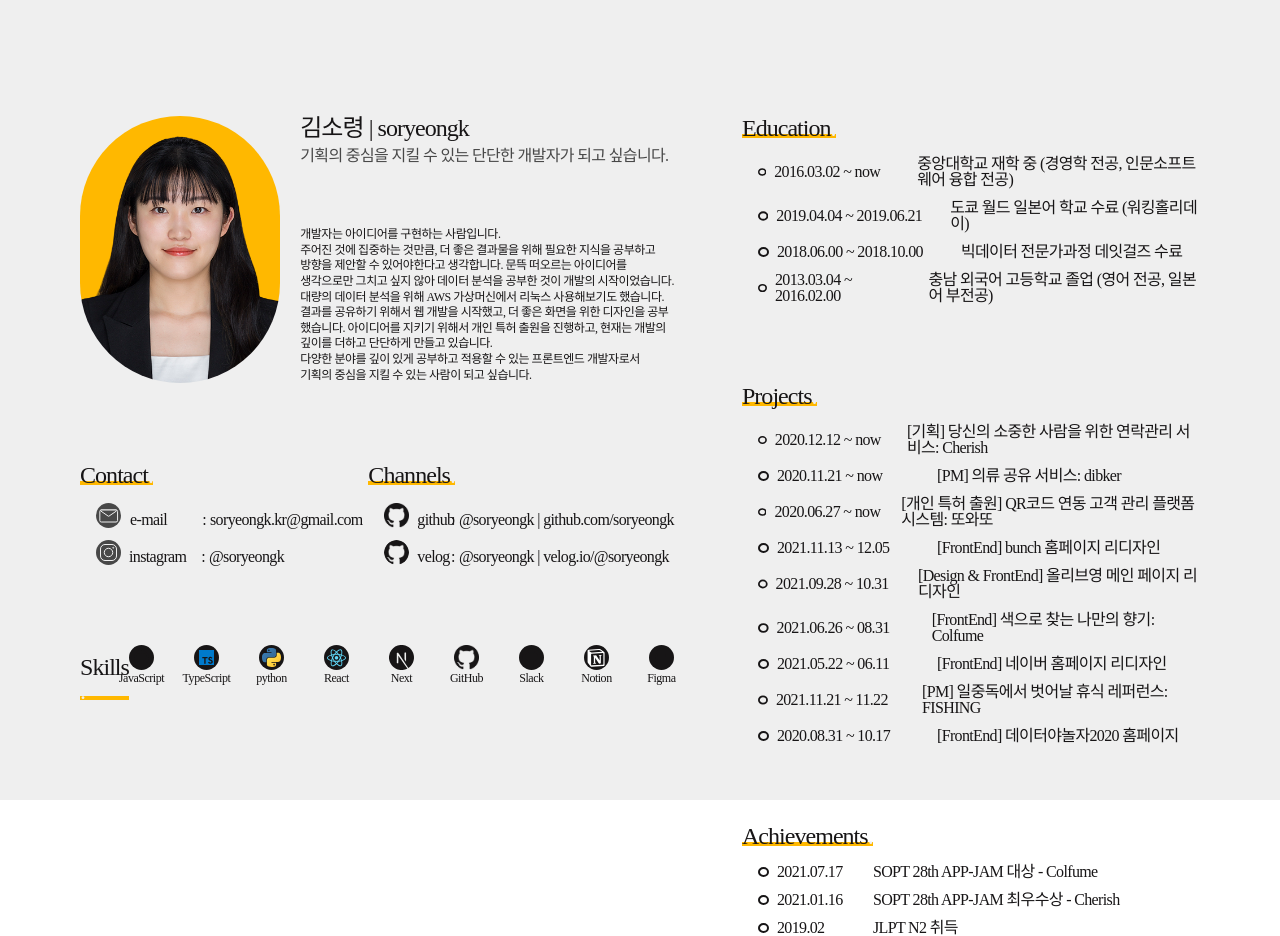
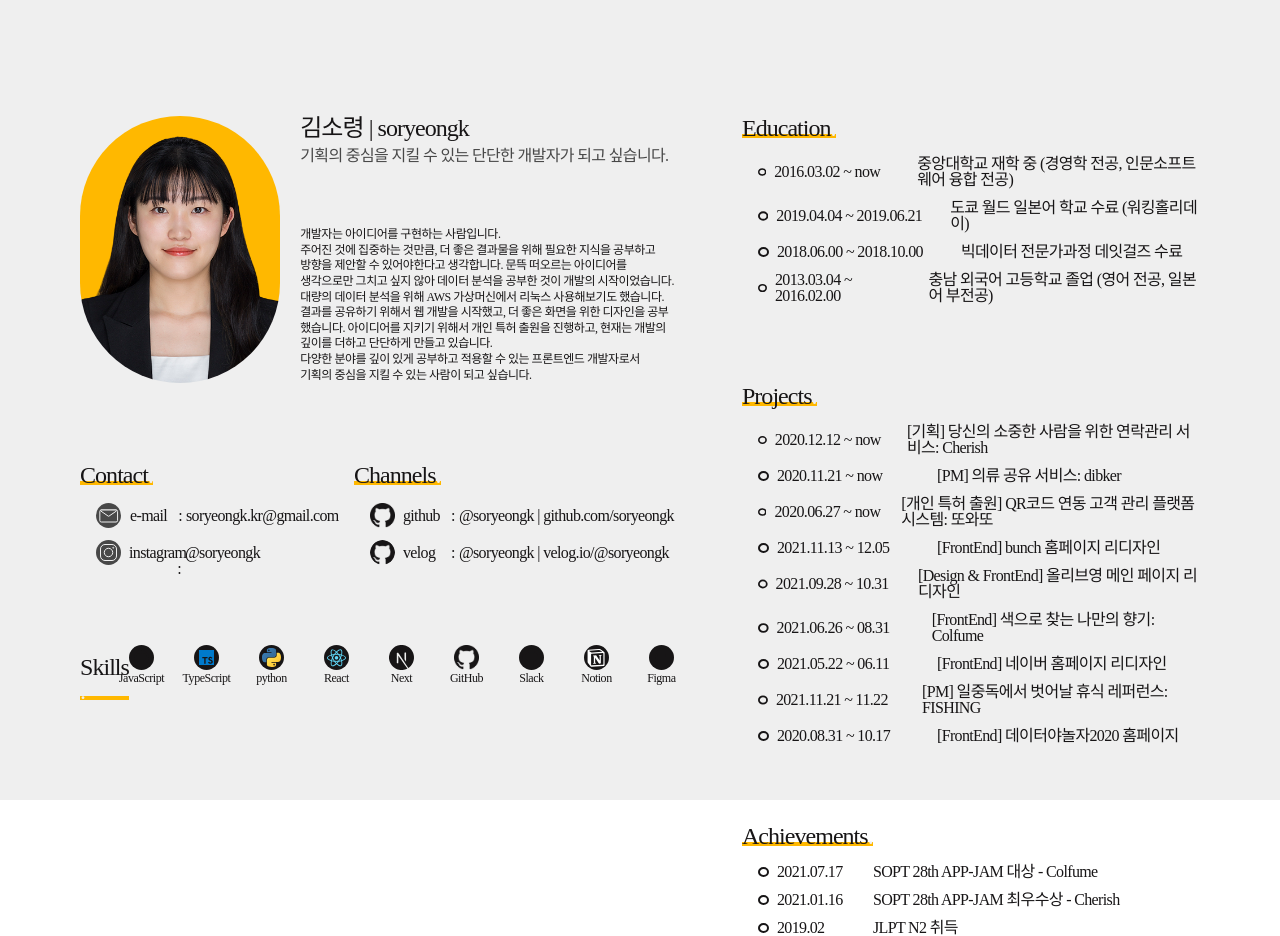
Before and after one commit to soryeongk/soryeongk.github.io, a React (Create React App) app: page / in a window 1280 px wide. Built offline with nearby package versions, Linux system fonts and the light colour scheme; a web font is replaced by a local one.

Commit message:
:bug: fix: resume-channels의 css bug 수정

```diff
--- a/src/components/resume/information/Connection.tsx
+++ b/src/components/resume/information/Connection.tsx
@@ -22,11 +22,11 @@ function Connection() {
         <>
           <StyledContent>
             <GithubIcon />
-            <span style={{ width: "5.2rem" }}>github</span>@soryeongk | github.com/soryeongk
+            <span>github</span>@soryeongk | github.com/soryeongk
           </StyledContent>
           <StyledContent>
             <VelogIcon />
-            <span style={{ width: "5.2rem" }}>velog</span>@soryeongk | velog.io/@soryeongk
+            <span>velog</span>@soryeongk | velog.io/@soryeongk
           </StyledContent>
         </>
       </ResumeContent>
@@ -43,7 +43,7 @@ const StyledContainer = styled.section`
 
 const StyledContent = styled.div`
   display: flex;
-  align-items: flex-end;
+  align-items: center;
   ${theme("fonts.display")}
 
   svg {
@@ -52,7 +52,7 @@ const StyledContent = styled.div`
 
   span {
     position: relative;
-    width: 10rem;
+    width: 7rem;
 
     &::after {
       position: absolute;
```
